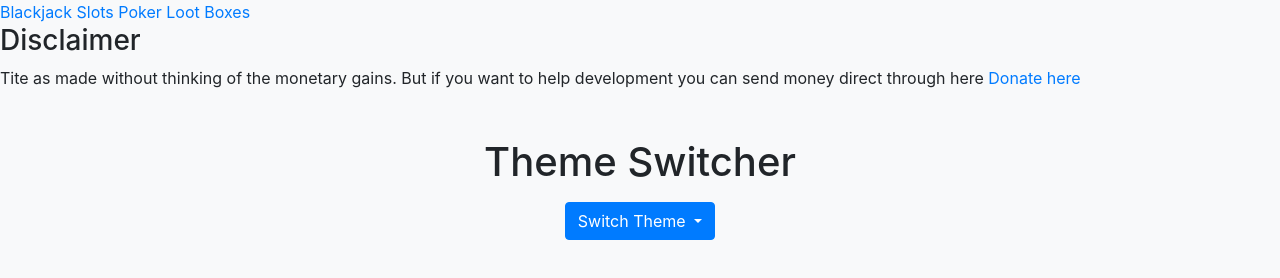
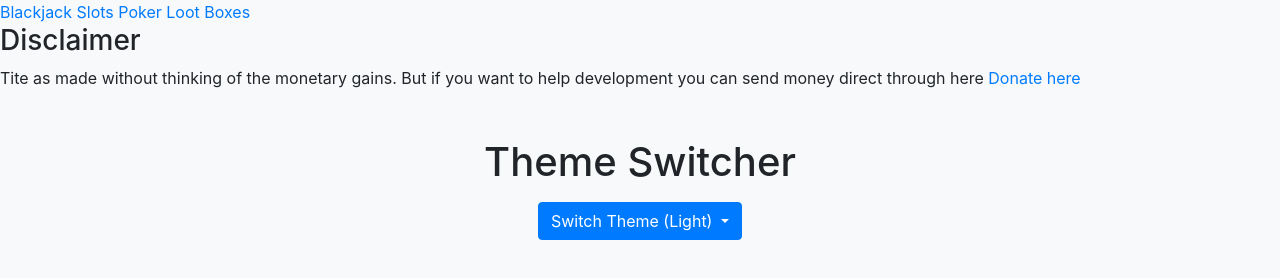
Before and after one commit to leonelEisinger/Casino-WIP, a plain HTML site: page index.html in a window 1280 px wide. Drawn offline with nearby package versions, Linux system fonts and the light colour scheme.

Commit message:
Update index.html

```diff
--- a/index.html
+++ b/index.html
@@ -29,7 +29,7 @@
         <h1>Theme Switcher</h1>
 	<div class="dropdown mt-3">
             <button class="btn btn-primary dropdown-toggle" type="button" id="themeDropdown" data-toggle="dropdown" aria-haspopup="true" aria-expanded="false">
-                Switch Theme
+                Switch Theme (Light)
             </button>
             <div class="dropdown-menu" aria-labelledby="themeDropdown">
                 <a class="dropdown-item" href="#" data-theme="light">Light Theme</a>
```
